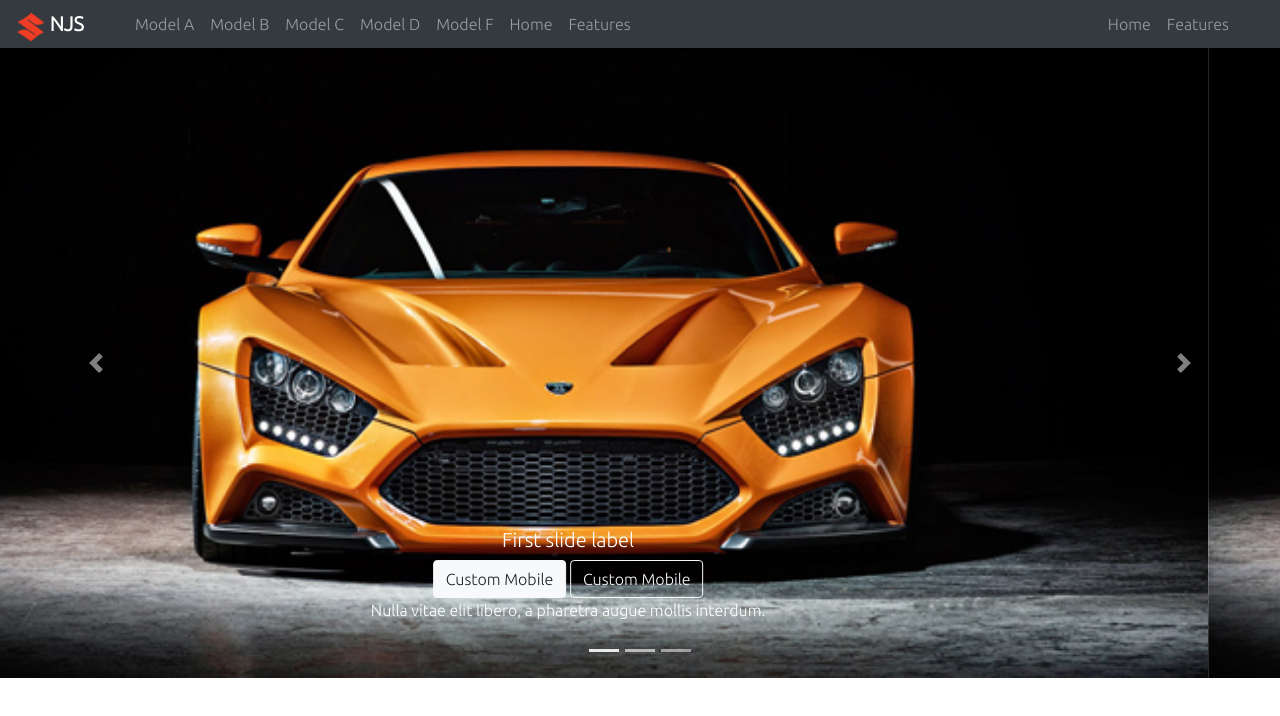
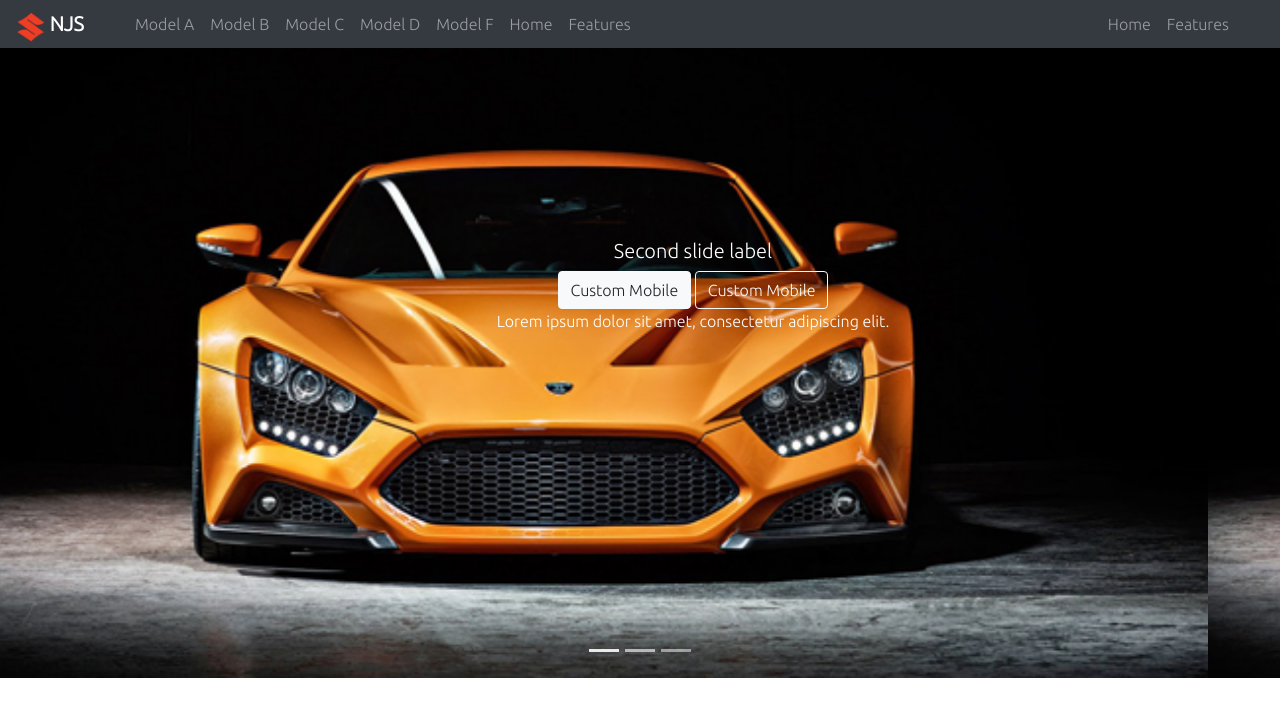
Before and after one commit to wahyutaqdirulaziz/njs, a plain HTML site: page index.html in a window 1280 px wide. Drawn offline with nearby package versions, Linux system fonts and the light colour scheme.

Commit message:
menambahkan beberapa revisi

```diff
--- a/assets/css/custom.css
+++ b/assets/css/custom.css
@@ -9,8 +9,6 @@
             body {
                 font-family: 'Ubuntu', sans-serif;
             }
-
-
             /* .jumbotron {
     background-image: url('../img/tes.jpg');
     background-size: cover;
@@ -30,6 +28,14 @@ body {
     color: antiquewhite;
 } */
 
-.carousel-caption h5 {
-    margin-top: -40px;
+            .carousel-captions {
+                position: absolute;
+                /* right: 15%; */
+                /* bottom: 20px; */
+                left: 34%;
+                margin-top: -400px;
+                /* padding-top: 20px; */
+                /* padding-bottom: 20px; */
+                color: #fff;
+                text-align: center;
             }
--- a/index.html
+++ b/index.html
@@ -66,43 +66,34 @@
             <li data-target="#carouselExampleCaptions" data-slide-to="0" class="active"></li>
             <li data-target="#carouselExampleCaptions" data-slide-to="1"></li>
             <li data-target="#carouselExampleCaptions" data-slide-to="2"></li>
+            <div class="carousel-captions d-none d-md-block">
+                <h5>Second slide label</h5>
+                <a href="" class="btn btn-light">Custom Mobile</a>
+                <a href="" class="btn btn-outline-light">Custom Mobile</a>
+                <p>Lorem ipsum dolor sit amet, consectetur adipiscing elit.</p>
+            </div>
         </ol>
+
         <div class="carousel-inner">
             <div class="carousel-item active">
                 <img src="assets/img/tes.jpg" class="d-block w-100" alt="...">
-                <div class="carousel-caption d-none d-md-block">
-                    <h5>First slide label</h5>
-                    <a href="" class="btn btn-light">Custom Mobile</a>
-                    <a href="" class="btn btn-outline-light">Custom Mobile</a>
-                    <p>Nulla vitae elit libero, a pharetra augue mollis interdum.</p>
-                </div>
+
             </div>
             <div class="carousel-item">
                 <img src="assets/img/tes.jpg" class="d-block w-100" alt="...">
-                <div class="carousel-caption d-none d-md-block">
-                    <h5>Second slide label</h5>
-                    <a href="" class="btn btn-light">Custom Mobile</a>
-                    <a href="" class="btn btn-outline-light">Custom Mobile</a>
-                    <p>Lorem ipsum dolor sit amet, consectetur adipiscing elit.</p>
-                </div>
+
             </div>
             <div class="carousel-item">
                 <img src="assets/img/tes.jpg" class="d-block w-100" alt="...">
-                <div class="carousel-caption d-none d-md-block">
-                    <h5>Third slide label</h5>
-                    <a href="" class="btn btn-light">Custom Mobile</a>
-                    <a href="" class="btn btn-outline-light">Custom Mobile</a>
 
-                    <p>Praesent commodo cursus magna, vel scelerisque nisl consectetur.</p>
-                </div>
             </div>
         </div>
         <a class="carousel-control-prev" href="#carouselExampleCaptions" role="button" data-slide="prev">
-            <span class="carousel-control-prev-icon" aria-hidden="true"></span>
+            <!-- <span class="carousel-control-prev-icon" aria-hidden="true"></span> -->
             <!-- <span class="sr-only">Previous</span> -->
         </a>
         <a class="carousel-control-next" href="#carouselExampleCaptions" role="button" data-slide="next">
-            <span class="carousel-control-next-icon" aria-hidden="true"></span>
+            <!-- <span class="carousel-control-next-icon" aria-hidden="true"></span> -->
             <!-- <span class="sr-only">Next</span> -->
         </a>
     </div>
```
Lines whose indentation alone changed are shown as unchanged.
